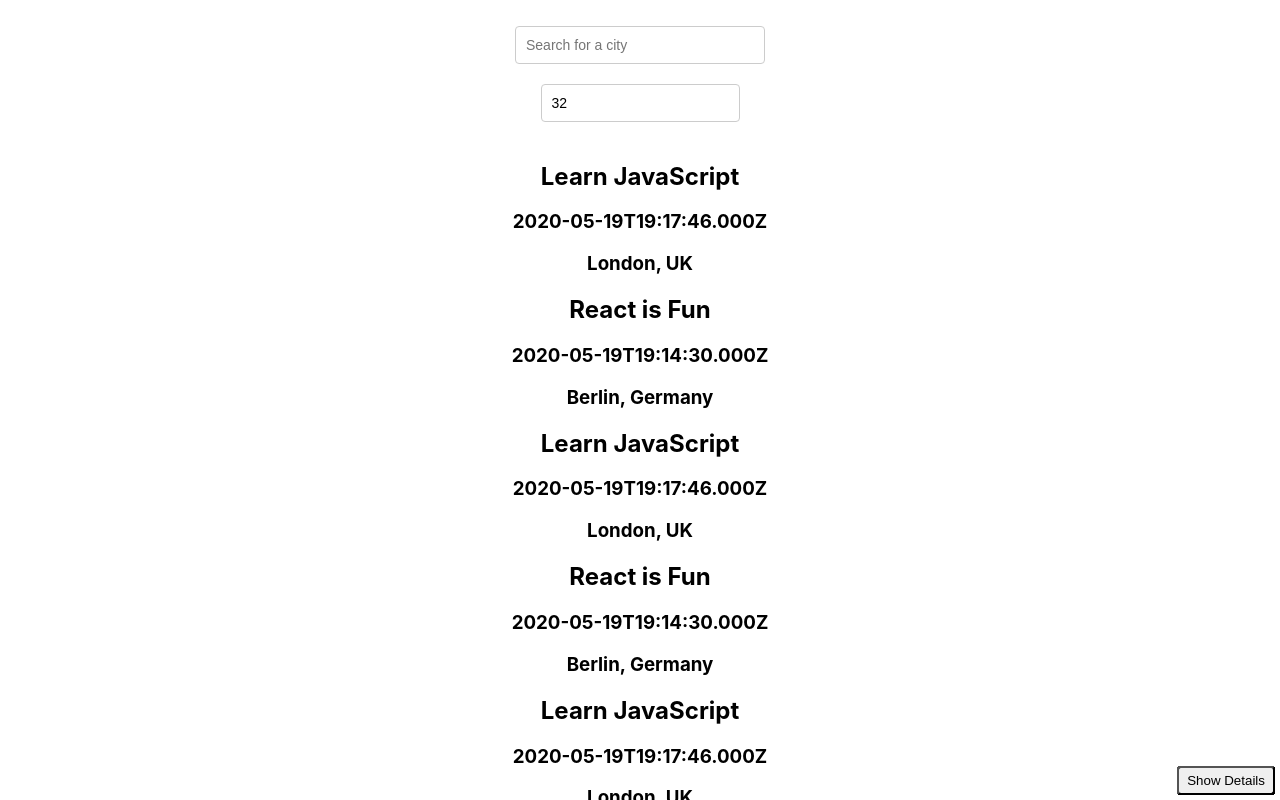
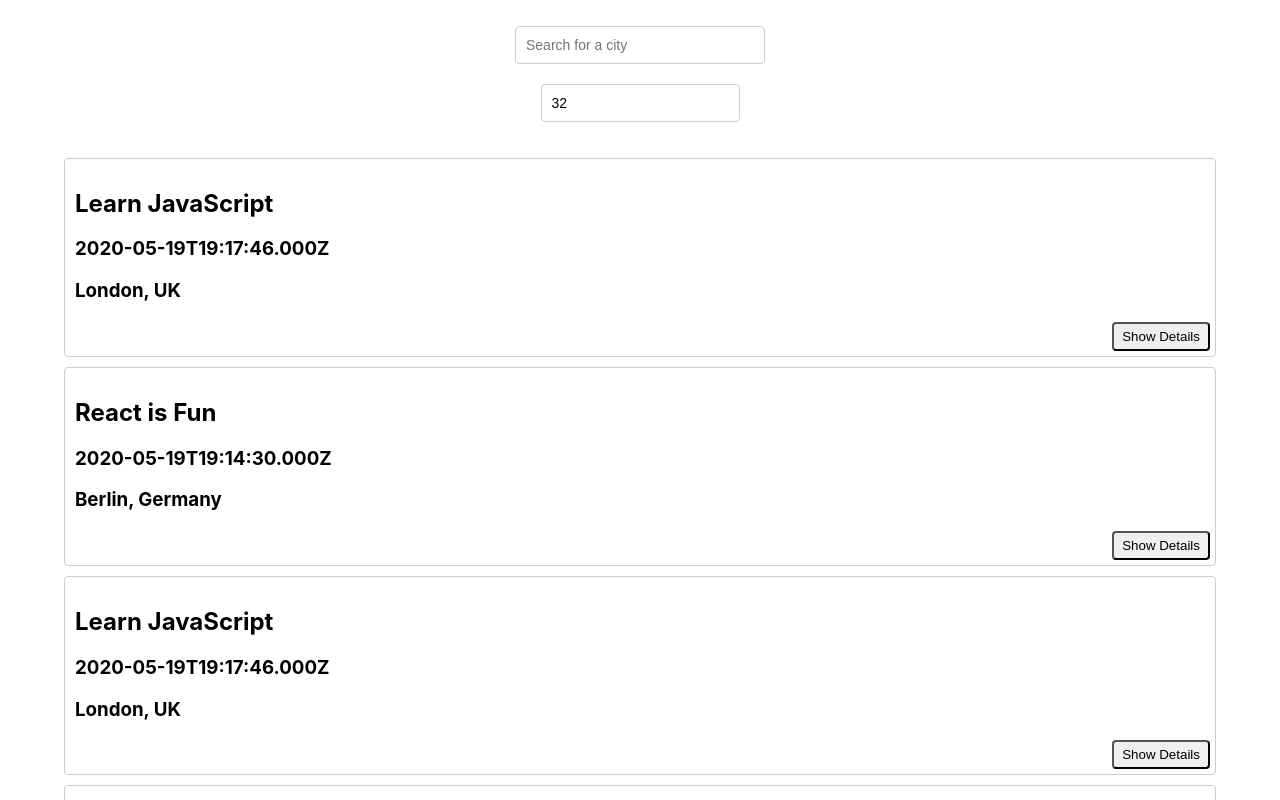
Before and after one commit to uaaron/meet, a React (Create React App) app: page / in a window 1280 px wide. Shown: the top 800 px of the page. Built offline with nearby package versions, Linux system fonts and the light colour scheme.

Commit message:
fixed css errors

```diff
--- a/src/App.css
+++ b/src/App.css
@@ -65,7 +65,7 @@ input[type='number'] {
 }
 
 .suggestions > li:hover {
-  background-color: #bcdcb;
+  background-color: #bcdcdb;
 }
 
 .event {
--- a/src/components/Event.js
+++ b/src/components/Event.js
@@ -8,7 +8,7 @@ const Event = ({ event }) => {
   }
 
   return (
-    <li>
+    <li className='event'>
       <h2>{event.summary}</h2>
       <h3>{event.created}</h3>
       <h3>{event.location}</h3>
```
